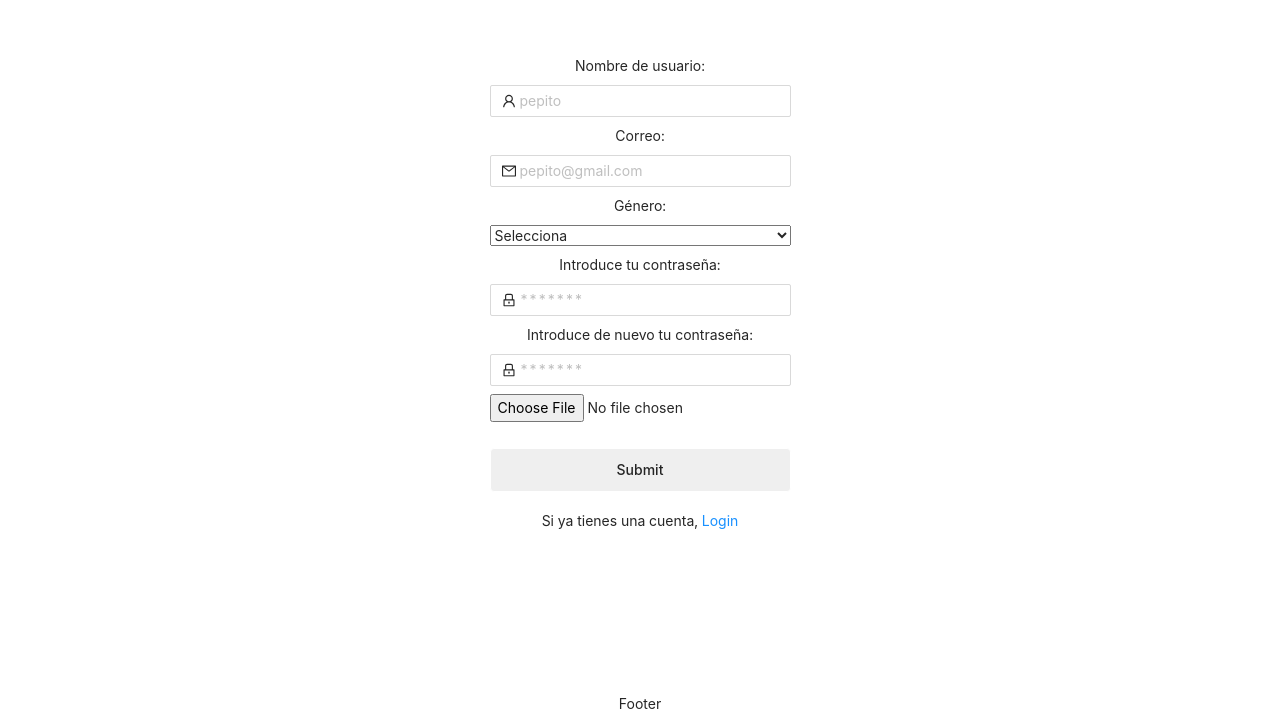
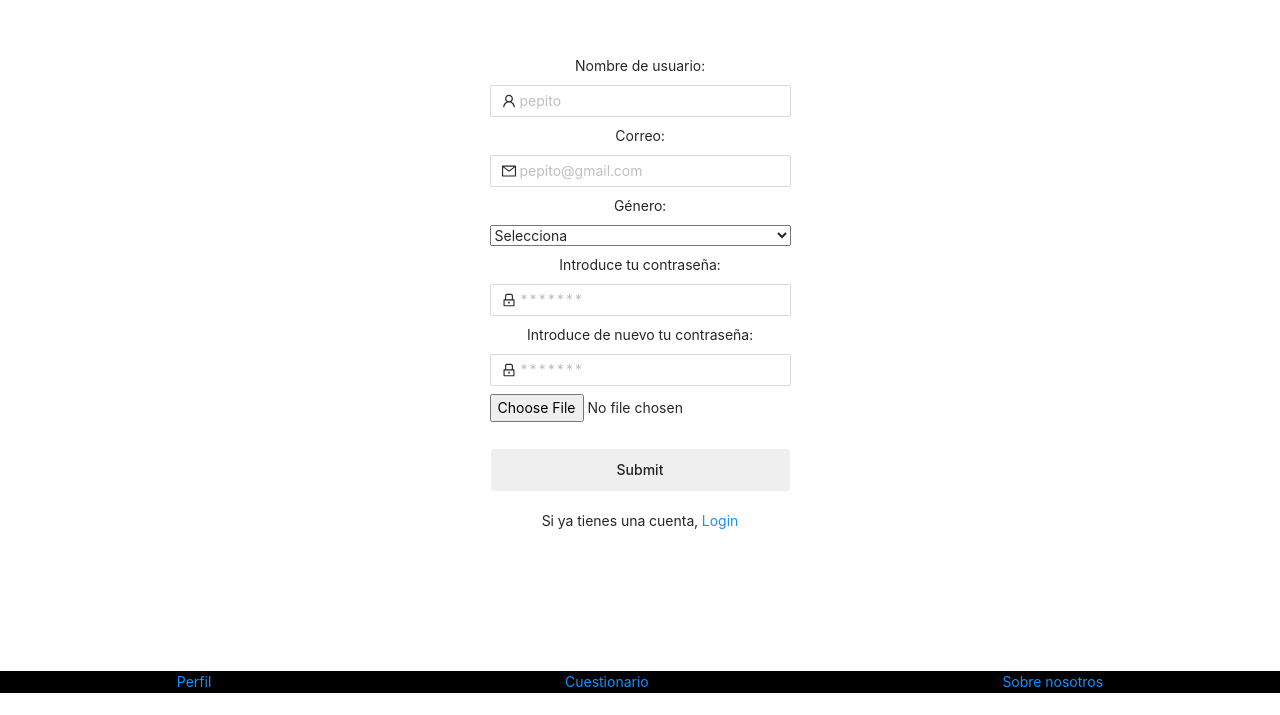
Before and after one commit to vaneebg/FRONTEND-TRIPULACIONES, a React (Create React App) app: page /register in a window 1280 px wide. Shown: the part 107-822 px from the top of the page. After the commit the page ends 800 px from the top, so only its background shows below. Built offline with nearby package versions, Linux system fonts and the light colour scheme; no server answers.

Commit message:
hecho footer y estilos iniciales

```diff
--- a/src/components/Footer/Footer.jsx
+++ b/src/components/Footer/Footer.jsx
@@ -1,7 +1,17 @@
+import './Footer.scss'
+import { Link } from 'react-router-dom';
+
+
 
 const Footer = () => {
   return (
-    <div>Footer</div>
+    <div className = 'footerContainer'>
+
+   <Link to='/profile'>Perfil</Link>
+   <Link to='/quiz'>Cuestionario</Link>
+   <Link to='/aboutUs'>Sobre nosotros</Link>
+
+</div>
   )
 }
 
--- /dev/null
+++ b/src/components/Footer/Footer.scss
@@ -0,0 +1,8 @@
+.footerContainer{
+    background-color: black;
+    display: flex;
+    justify-content: space-around;
+    position: fixed;
+    bottom:0;
+    width:100%;
+}
```
